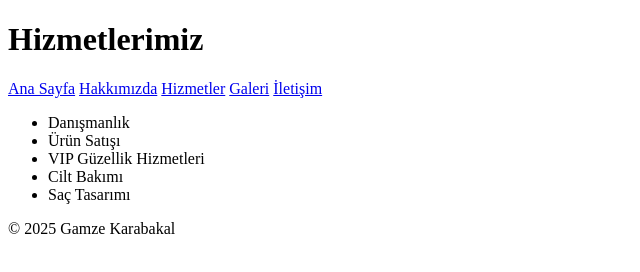
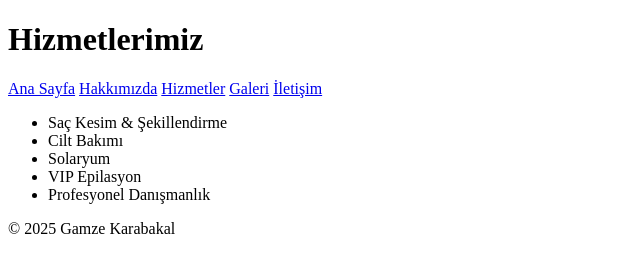
Before and after one commit to 20022001emre/gamzekarabakal.github.io, a plain HTML site: page hizmetler.html in a window 1280 px wide. Shown: the whole page, without its empty margins (0-640 px from the left). Drawn offline with Linux system fonts and the light colour scheme.

Commit message:
Update hizmetler.html

```diff
--- a/hizmetler.html
+++ b/hizmetler.html
@@ -3,6 +3,7 @@
 <head>
   <meta charset="UTF-8">
   <title>Hizmetler - Gamze Karabakal</title>
+  <link rel="stylesheet" href="style.css">
 </head>
 <body>
   <header>
@@ -18,11 +19,11 @@
 
   <main>
     <ul>
-      <li>Danışmanlık</li>
-      <li>Ürün Satışı</li>
-      <li>VIP Güzellik Hizmetleri</li>
+      <li>Saç Kesim & Şekillendirme</li>
       <li>Cilt Bakımı</li>
-      <li>Saç Tasarımı</li>
+      <li>Solaryum</li>
+      <li>VIP Epilasyon</li>
+      <li>Profesyonel Danışmanlık</li>
     </ul>
   </main>
 
```
